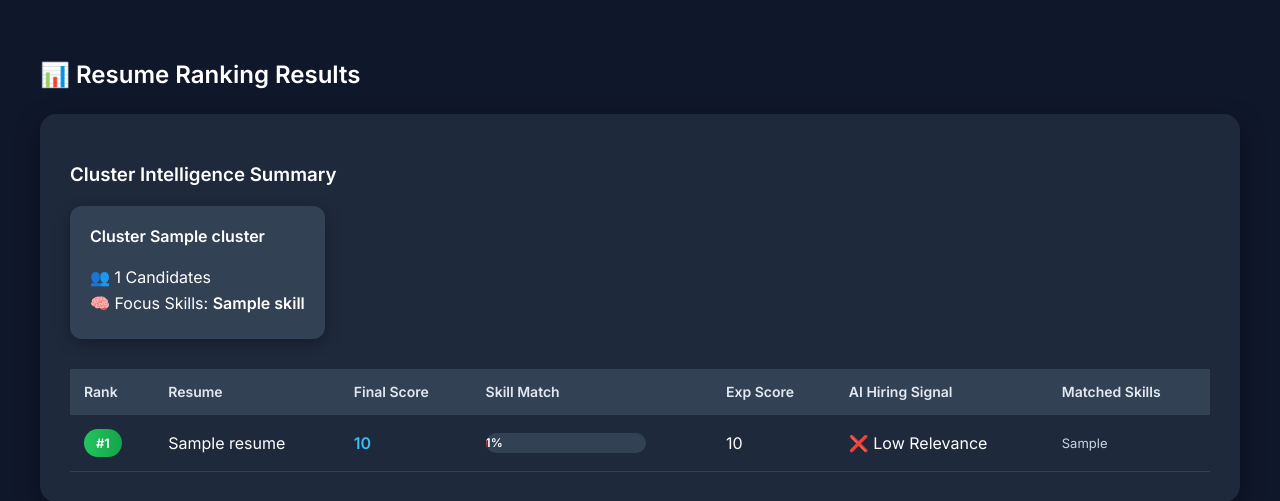
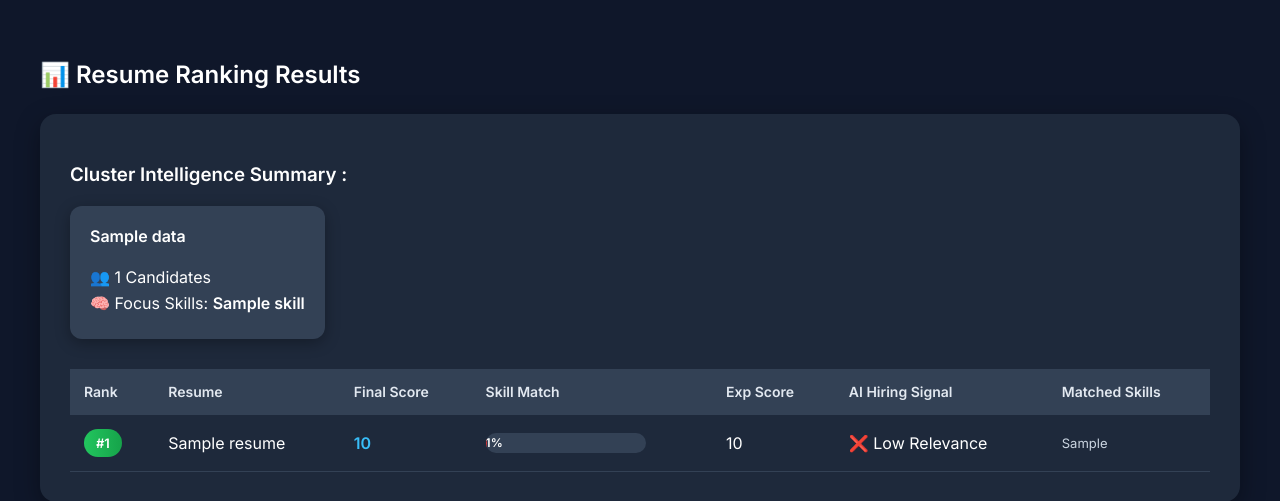
Before and after one commit to MANISH-K-07/SphinxATS, a Flask app: template templates/results.html in a window 1280 px wide. Shown: the top 501 px of the page. Run offline with Flask 3, Linux system fonts and the light colour scheme; the template is opened without the code that fills it: most values are stand-ins (such as "Sample title", 1, 10 or a date in 2020).

Commit message:
added cluster labels

```diff
--- a/app.py
+++ b/app.py
@@ -381,11 +381,18 @@ def rank_resumes():
     # Cluster Summary Creation
     # -------------------------
 
+    cluster_title_map = {
+        1: "High Potential Candidates",
+        0: "Moderately Matching Profiles",
+        -1: "Low Relevance / General Profiles"
+    }
+
     cluster_summary = {}
 
     for resume in ranked:
         cluster = resume["cluster"]
         cluster_summary.setdefault(cluster, {
+            "title": cluster_title_map.get(cluster, "Software Engineering Profiles"),
             "resumes": [],
             "skills": []
         })
--- a/templates/results.html
+++ b/templates/results.html
@@ -139,7 +139,7 @@
 
     <div class="card">
 
-        <h3 style="margin-bottom: 20px;">Cluster Intelligence Summary</h3>
+        <h3 style="margin-bottom: 20px;">Cluster Intelligence Summary :</h3>
 
         <div style="display: flex; gap: 20px; margin-bottom: 30px; flex-wrap: wrap;">
 
@@ -151,7 +151,9 @@
                 min-width: 250px;
                 box-shadow: 0 4px 15px rgba(0,0,0,0.3);
             ">
-                <h4 style="margin-top: 0;">Cluster {{ cluster }}</h4>
+                <h4 style="margin-top: 0;">
+                    {{ data.title }}
+                </h4>
 
                 <p style="margin: 6px 0;">
                     👥 {{ data.resume_count }} Candidates
```
